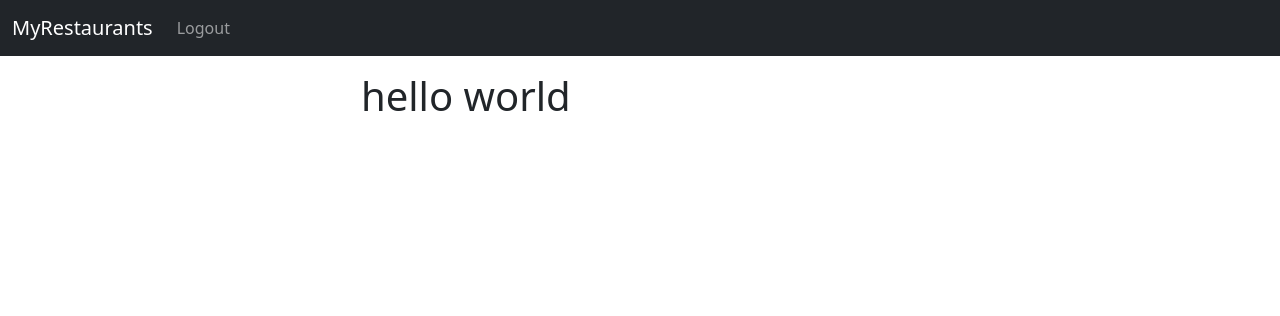
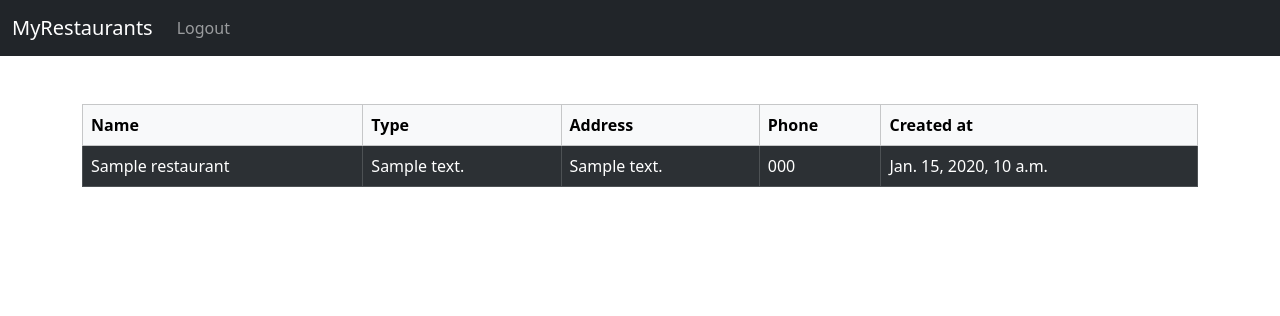
Before and after one commit to mondragonSaiz/restaurantCRM, a Django app: page / in a window 1280 px wide. Shown: the top 316 px of the page. Run offline with Django 4.2, Linux system fonts and the light colour scheme; a user stored in the database is signed in; tables that the repository leaves empty hold one stand-in row (values such as "Sample post").

Commit message:
Added restaurant objects to home request(views.py), added table with existing restaurants info(home.html template)

```diff
--- a/restaurantcrm/website/templates/home.html
+++ b/restaurantcrm/website/templates/home.html
@@ -1,10 +1,29 @@
-{% extends 'base.html' %} {% block content %}
+{% extends 'base.html' %} {% block content %} {% if user.is_authenticated %}
+<table class="table table-dark table-striped mt-5 table-hover table-bordered">
+  <thead class="table-light">
+    <tr>
+      <th scope="col">Name</th>
+      <th scope="col">Type</th>
+      <th scope="col">Address</th>
+      <th scope="col">Phone</th>
+      <th scope="col">Created at</th>
+    </tr>
+  </thead>
+  <tbody>
+    {%if restaurants %} {% for restaurant in restaurants%}
+    <tr>
+      <td>{{restaurant.rest_name}}</td>
+      <td>{{restaurant.cuisine}}</td>
+      <td>{{restaurant.address}}</td>
+      <td>{{restaurant.phone}}</td>
+      <td>{{restaurant.created_at}}</td>
+      {% endfor %} {% endif %}
+    </tr>
+  </tbody>
+</table>
 
-<div class="col-md-6 offset-md-3 mt-3">
-  {% if user.is_authenticated %}
-  <h1>hello world</h1>
-
-  {% else %}
+{% else %}
+<div class="col-md-6 offset-md-3 mt-3 mb-5 text-bg-dark p-3">
   <h1>Login</h1>
   <form method="POST" action="{% url 'home' %}">
     {% csrf_token %}
@@ -31,4 +50,39 @@
     <button type="submit" class="btn btn-primary">Login</button>
   </form>
 </div>
-{% endif %} {% endblock %}
+
+<table class="table table-dark table-striped table-hover table-bordered">
+  <thead class="table-light">
+    <tr>
+      <th scope="col">Name</th>
+      <th scope="col">Type</th>
+      <th scope="col">Address</th>
+      <th scope="col">Phone</th>
+    </tr>
+  </thead>
+  <tbody>
+    {%if restaurants %} {% for restaurant in restaurants%}
+    <tr>
+      <td>{{restaurant.rest_name}}</td>
+      <td>{{restaurant.cuisine}}</td>
+      <td>{{restaurant.address}}</td>
+      <td>{{restaurant.phone}}</td>
+
+      {% endfor %} {% endif %}
+    </tr>
+  </tbody>
+</table>
+{% comment %}
+<div class="mt-5">
+  <h1>Restaurants</h1>
+  <ul class="list-group">
+    {% for restaurant in restaurants %}
+
+    <li class="list-group-item list-group-item-dark">
+      {{restaurant.rest_name}}
+    </li>
+
+    {% endfor %}
+  </ul>
+</div>
+{% endcomment %} {% endif %} {% endblock %}
--- a/restaurantcrm/website/views.py
+++ b/restaurantcrm/website/views.py
@@ -2,8 +2,11 @@ from django.shortcuts import render, redirect
 from django.contrib.auth import authenticate, login, logout
 from django.contrib import messages
 from .forms import SignUpForm
+from .models import Restaurant
+
 # Create your views here.
 def home(request):
+    restaurants = Restaurant.objects.all()
     # check if logged in
     if request.method == 'POST':
         username = request.POST['username']
@@ -18,7 +21,7 @@ def home(request):
             messages.success(request, "Error while logging in. Please try again.")
             return redirect('home')
     else:
-        return render(request, 'home.html', {})
+        return render(request, 'home.html', {'restaurants': restaurants})
 
 
 def logout_user(request):
```
